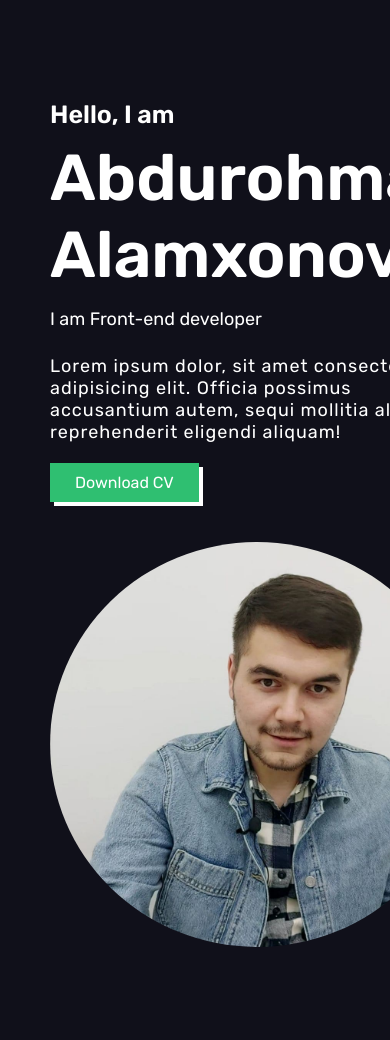
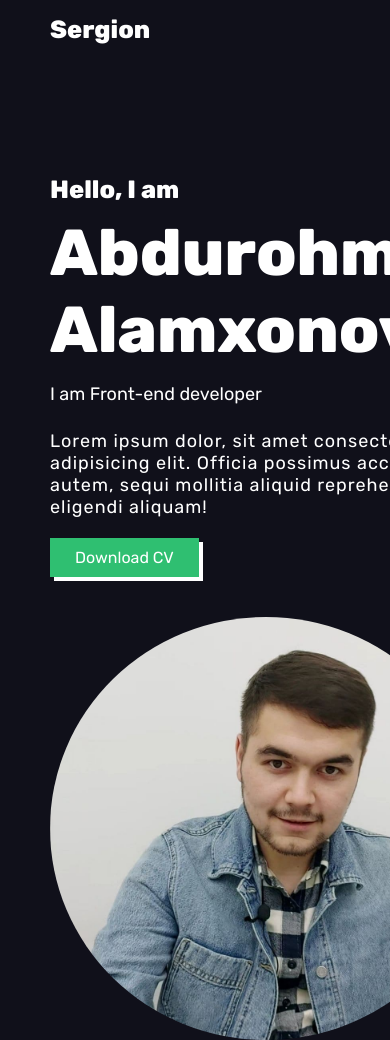
Before and after one commit to Abdurrahmon2700/moy-portfolio, a plain HTML site: page index.html in a window 390 px wide. Shown: the top 1040 px of the page. Before the commit the page ends 951 px from the top, so only its background shows below. Drawn offline with nearby package versions, Linux system fonts and the light colour scheme.

Commit message:
no comment

```diff
--- a/index.html
+++ b/index.html
@@ -38,15 +38,25 @@
         </div>
       </div>
       <div class="col-lg-10">
+        <header class="header__site">
+          <div>
+            <p class="hero__logo">Sergion</p>
+          </div>
+          <button class="button__menu">
+            <i class='bx bx-menu' style='color:#ffffff' ></i>
+          </button>
+        </header>
         <div class="row hero">
-          <div class="col-lg-6 hero__left">
-            <h6 class="user__hello">Hello, I am</h6>
-            <h1 class="user__name">Abdurohman <br>Alamxonov</h1>
-            <p class="user__jobs">I am Front-end developer</p>
-            <p class="user__text">Lorem ipsum dolor, sit amet consectetur adipisicing elit. Officia possimus accusantium autem, sequi mollitia aliquid reprehenderit eligendi aliquam!</p>
-            <a class="user__link" href="#">Download CV</a>
+          <div class="col-lg-6 col-md-6">
+            <div class="hero__left">
+              <h6 class="user__hello">Hello, I am</h6>
+              <h1 class="user__name">Abdurohman <br>Alamxonov</h1>
+              <p class="user__jobs">I am Front-end developer</p>
+              <p class="user__text">Lorem ipsum dolor, sit amet consectetur adipisicing elit. Officia possimus accusantium autem, sequi mollitia aliquid reprehenderit eligendi aliquam!</p>
+              <a class="user__link" href="#">Download CV</a>
+            </div>
           </div>
-          <div class="col-lg-6">
+          <div class="col-lg-6 col-md-6">
             <img class="hero__img" src="img/my-img.jpg" alt="my-img">
           </div>
         </div>
@@ -54,4 +64,4 @@
     </div>
   </section>
 </body>
-</html>
+</html>-
--- a/main.css
+++ b/main.css
@@ -1,5 +1,5 @@
 @import url('https://fonts.googleapis.com/css2?family=Roboto:wght@100&display=swap');
-@import url('https://fonts.googleapis.com/css2?family=Rubik:wght@300;400;600&display=swap');
+@import url('https://fonts.googleapis.com/css2?family=Rubik:wght@300;400;600;800;900&display=swap');
 
 * {
   box-sizing: border-box;
@@ -116,8 +116,30 @@ body {
 
 .hero {
   font-family: 'Rubik', sans-serif;
-  padding: 200px 0 0 100px;
+  padding: 100px 0 0 100px;
   color: #fff;
+}
+.header__site {
+  padding: 15px 15px 15px 100px;
+  justify-content: space-between;
+  display: none;
+}
+
+.button__menu {
+  background-color: #2FBF71;
+  border:none;
+  padding: 5px;
+}
+
+.bx-menu {
+  font-size: 34px;
+}
+
+.hero__logo {
+  font-size: 25px;
+  color: #fff;
+  font-family: 'Rubik', sans-serif;
+  font-weight: 800;
 }
 
 .hero__img {
@@ -170,8 +192,7 @@ body {
   background-color: #10101A;
 }
 
-.hero__img {
-}
+
 
 @media screen and (max-width: 1200px) {
   .col-lg-2 {
@@ -180,6 +201,11 @@ body {
   .col-lg-9 {
     width: 100%;
   }
+  .header__site {
+    display: flex;
+    justify-content: space-between;
+  }
+
 }
 
 @media screen and (max-width: 992px) {
@@ -207,4 +233,8 @@ body {
 
   }
 
+  .header__site {
+    padding-left: 50px;
+  }
+
 }
```
